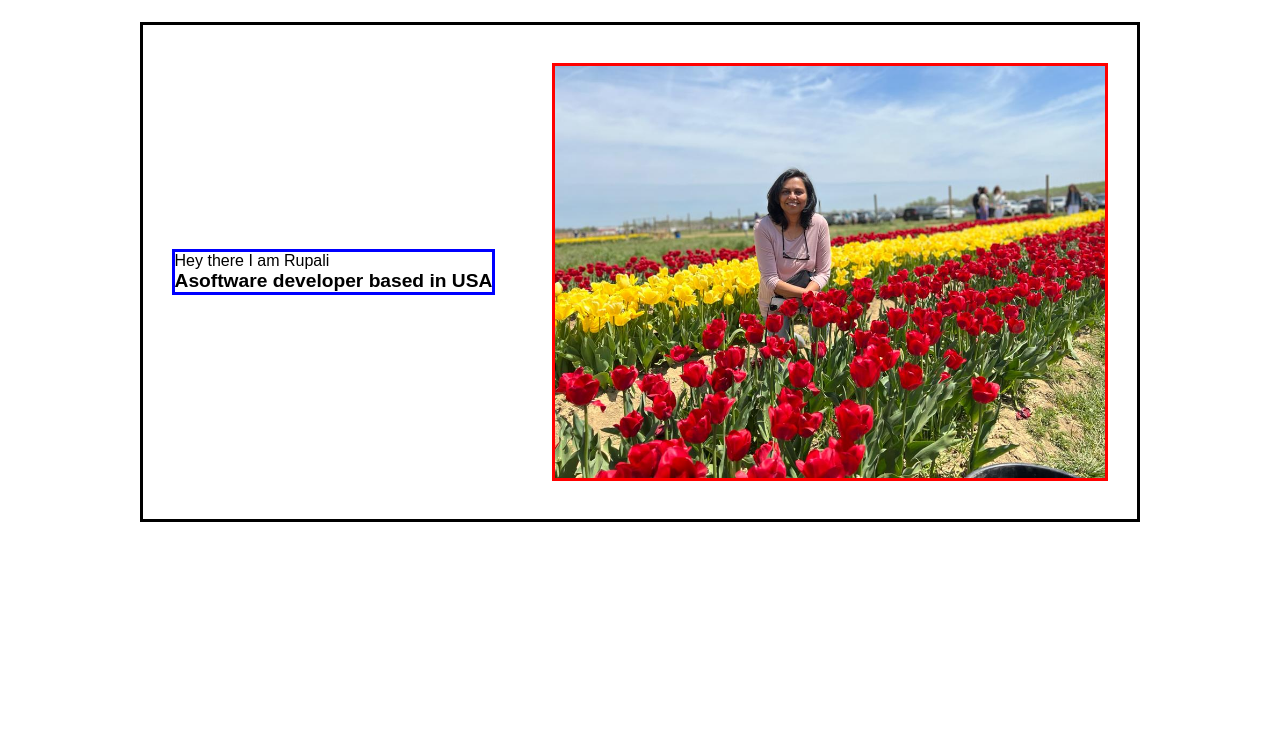
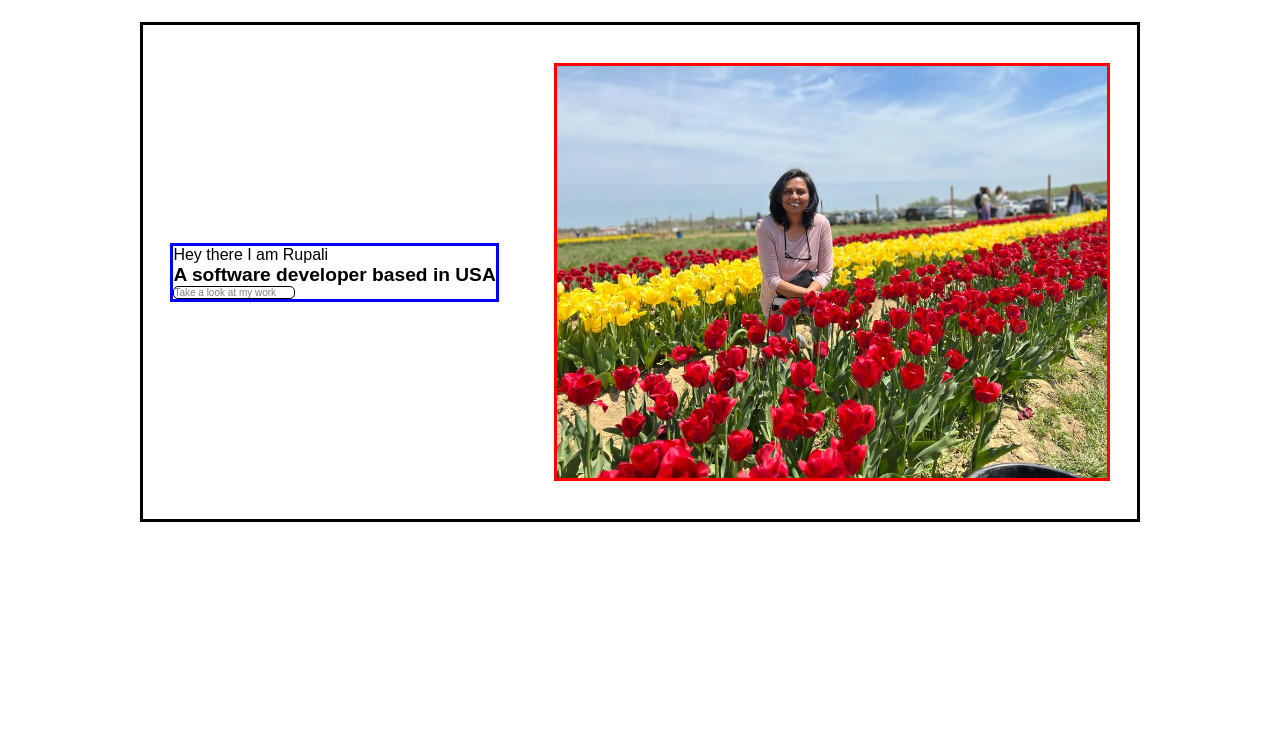
Before and after one commit to rupalirami/portfolio-project, a plain HTML site: page portfolio.html in a window 1280 px wide. Shown: the part 53-800 px from the top of the page. Drawn offline with Linux system fonts and the light colour scheme.

Commit message:
changed button style

```diff
--- a/portfolio.css
+++ b/portfolio.css
@@ -69,7 +69,7 @@ section {
 }
 
 #line-1 {
-    color: cornflowerblue;
+    color: cyan;
     font-size: smaller;
 }
 
@@ -81,4 +81,7 @@ section {
 #button {
     border: 1px solid black;
     border-radius: 5px;
+    width: 120px;
+    color: gray;
+    font-size: 10px;
 }
--- a/portfolio.html
+++ b/portfolio.html
@@ -22,7 +22,8 @@
         <section id="section1">
             <div id="short-descr">
                 <p id="line-1"></p>Hey there I am Rupali</p>
-                <p id="line-2">Asoftware developer based in USA</p>
+                <p id="line-2">A software developer based in USA</p>
+                <p id="button">Take a look at my work</p>
             </div>
 
             <div id="image">
```
